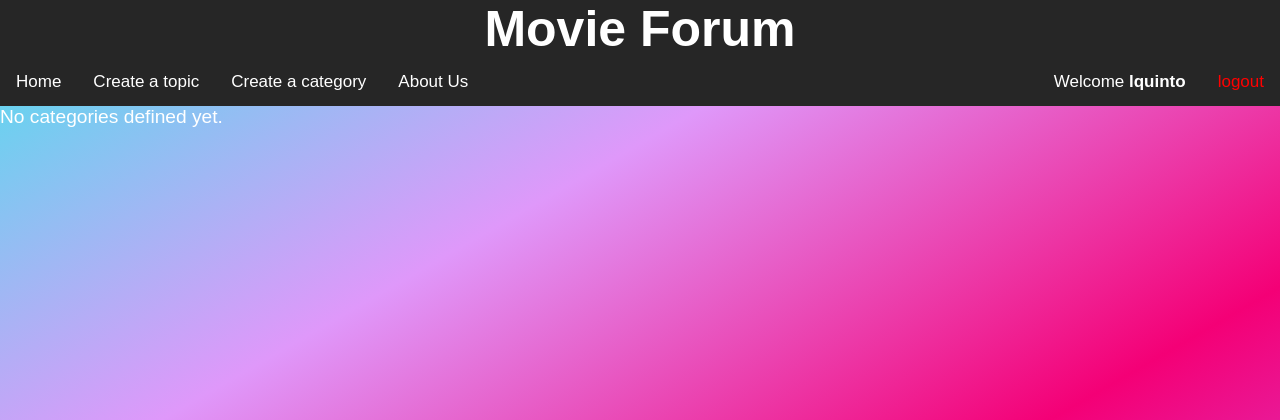
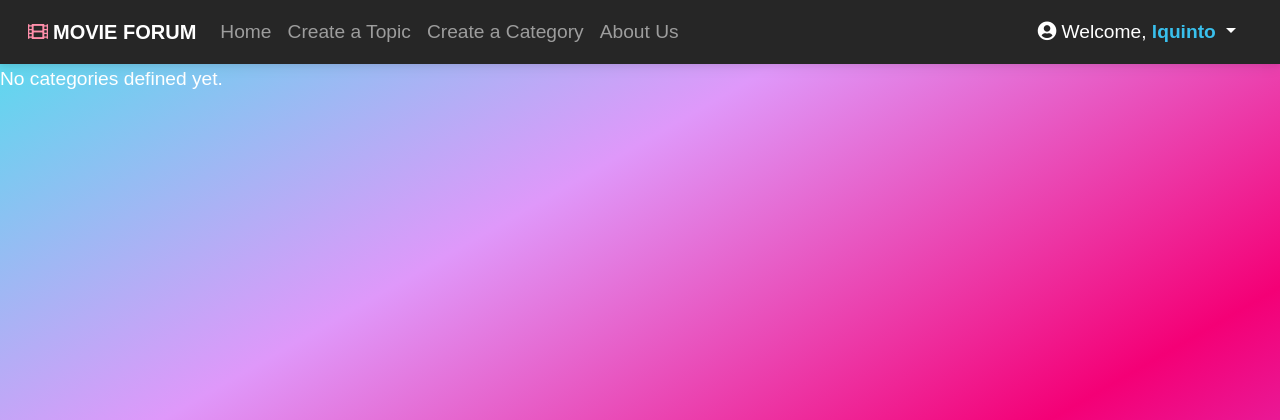
Before and after one commit to lquinto13/MovieForum, a PHP site: page /index.php in a window 1280 px wide. Shown: the top 420 px of the page. Run offline with PHP 8.4, Linux system fonts and the light colour scheme; a user stored in the database is signed in; data that the repository does not hold is empty.

Commit message:
customized header

```diff
--- a/header.php
+++ b/header.php
@@ -12,59 +12,81 @@ if (isset($_GET['logout'])) {
 
 ?>
 
-<style>
-.topnav {
-  background-color: #262626;
-  overflow: hidden;
-  font-family: Arial, Helvetica, sans-serif;
-}
+<!DOCTYPE html>
+<html lang="en">
 
-/* Style the links inside the navigation bar */
-.topnav a {
-  float: left;
-  color: white;
-  text-align: center;
-  padding: 14px 16px;
-  text-decoration: none;
-  font-size: 17px;
-}
+<head>
+  <title>Movie Forum</title>
+  <!-- Bootstrap -->
+  <link rel="stylesheet" href="https://stackpath.bootstrapcdn.com/bootstrap/4.3.1/css/bootstrap.min.css" integrity="sha384-ggOyR0iXCbMQv3Xipma34MD+dH/1fQ784/j6cY/iJTQUOhcWr7x9JvoRxT2MZw1T" crossorigin="anonymous">
+  <!-- MDB Style -->
+  <link rel="stylesheet" href="mdb-bootstrap-3.10.1/css/mdb.min.css" />
+  <!-- Font Awesome -->
+  <link rel="stylesheet" href="https://use.fontawesome.com/releases/v5.15.2/css/all.css" />
+  <!-- Custom Styles -->
+  <link rel="stylesheet" href="css/navbar-header.css">
+</head>
 
-.topnav p {
-  float: right;
-  color: "black";
-  text-align: center;
-  padding: 14px 16px;
-  text-decoration: none;
-  font-size: 17px;
-}
+<body>
+  <!-- Navbar -->
+  <nav class="navbar navbar-expand-lg navbar-dark bg-dark">
+    <!-- Container wrapper -->
+    <div class="container-fluid">
+      <!-- Toggle button -->
+      <button class="navbar-toggler" type="button" data-mdb-toggle="collapse" data-mdb-target="#navbarSupportedContent" aria-controls="navbarSupportedContent" aria-expanded="false" aria-label="Toggle navigation">
+        <i class="fas fa-bars"></i>
+      </button>
 
-/* Change the color of links on hover */
-.topnav a:hover {
-  background-color: #333539;
-  color: white;
-}
+      <!-- Collapsible wrapper -->
+      <div class="collapse navbar-collapse" id="navbarSupportedContent">
+        <!-- Navbar brand -->
+        <span class="navbar-brand mb-0 h1">
+          <i class="fas fa-film" style="padding-right: 5px; color: #FF8FAB;"></i>
+          <strong>MOVIE FORUM</strong>
+        </span>
+        <!-- Left links -->
+        <ul class="navbar-nav me-auto mb-2 mb-lg-0">
+          <li class="nav-item">
+            <a class="nav-link" href="/movieforum/index.php">Home</a>
+          </li>
+          <li class="nav-item">
+            <a class="nav-link" href="/movieforum/create_topic.php">Create a Topic</a>
+          </li>
+          <li class="nav-item">
+            <a class="nav-link" href="/movieforum/create_cat.php">Create a Category</a>
+          </li>
+          <li class="nav-item">
+            <a class="nav-link" href="/movieforum/about_us.php">About Us</a>
+          </li>
+        </ul>
+        <!-- Left links -->
+      </div>
+      <!-- Collapsible wrapper -->
 
-/* Add a color to the active/current link */
-.topnav a.active {
-  background-color: #04AA6D;
-  color: white;
-}
+      <!-- Right elements -->
+      <div class="d-flex align-items-center">
+        <!-- User -->
+        <a class="text-reset me-3 dropdown-toggle" href="" id="navbarDropdownMenuLink" role="button" data-mdb-toggle="dropdown" aria-expanded="false">
+          <i class="fas fa-user-circle"></i>
+          Welcome, <strong style="color: #39C0ED;"><?php echo $_SESSION['username']; ?></strong>
+        </a>
+        <ul class="dropdown-menu dropdown-menu-end" aria-labelledby="navbarDropdownMenuLink">
+          <li>
+            <a class="dropdown-item" href="index.php?logout='1'" style="color: #F93154;">Logout</a>
+          </li>
+        </ul>
+      </div>
+      <!-- Right elements -->
+    </div>
+    <!-- Container wrapper -->
+  </nav>
+  <!-- Navbar -->
 
+  <!-- Original Code -->
 
-</style>
-
-
-<!DOCTYPE >
-<html>
-<head>
-
-    <title>Movie Forum</title>
-</head>
-<body>
-
-    <div id="wrapper" class = "topnav">
-    <h1  style="text-align:center; font-size: 50px">Movie Forum</h1>
-    <div id="menu" >
+  <!-- <div id="wrapper" class="topnav">
+    <h1 style="text-align:center; font-size: 50px">Movie Forum</h1>
+    <div id="menu">
       <a class="item" href="/movieforum/index.php">Home</a>
       <a class="item" href="/movieforum/create_topic.php">Create a topic</a>
       <a class="item" href="/movieforum/create_cat.php">Create a category</a>
@@ -72,7 +94,8 @@ if (isset($_GET['logout'])) {
 
 
       <a href="index.php?logout='1'" style="color: red; float:right;">logout</a>
-        <p>Welcome <strong><?php echo $_SESSION['username']; ?></strong></p>
+      <p>Welcome <strong><? // php echo $_SESSION['username'];
+                          ?></strong></p>
 
 
       <br> <br>
@@ -83,3 +106,16 @@ if (isset($_GET['logout'])) {
   </div>
 
   <div id="content">
+  </div> -->
+
+  <!-- JQuery -->
+  <script src="https://code.jquery.com/jquery-3.3.1.slim.min.js" integrity="sha384-q8i/X+965DzO0rT7abK41JStQIAqVgRVzpbzo5smXKp4YfRvH+8abtTE1Pi6jizo" crossorigin="anonymous"></script>
+  <!-- Popper JS -->
+  <script src="https://cdnjs.cloudflare.com/ajax/libs/popper.js/1.14.7/umd/popper.min.js" integrity="sha384-UO2eT0CpHqdSJQ6hJty5KVphtPhzWj9WO1clHTMGa3JDZwrnQq4sF86dIHNDz0W1" crossorigin="anonymous"></script>
+  <!-- Bootstrap Script -->
+  <script src="https://stackpath.bootstrapcdn.com/bootstrap/4.3.1/js/bootstrap.min.js" integrity="sha384-JjSmVgyd0p3pXB1rRibZUAYoIIy6OrQ6VrjIEaFf/nJGzIxFDsf4x0xIM+B07jRM" crossorigin="anonymous"></script>
+  <!-- MDB Script -->
+  <script type="text/javascript" src="mdb-bootstrap-3.10.1/js/mdb.min.js"></script>
+</body>
+
+</html>
```
Also changed, not shown: css/navbar-header.css (added, +38 -0 lines). Lines whose indentation alone changed are shown as unchanged.
